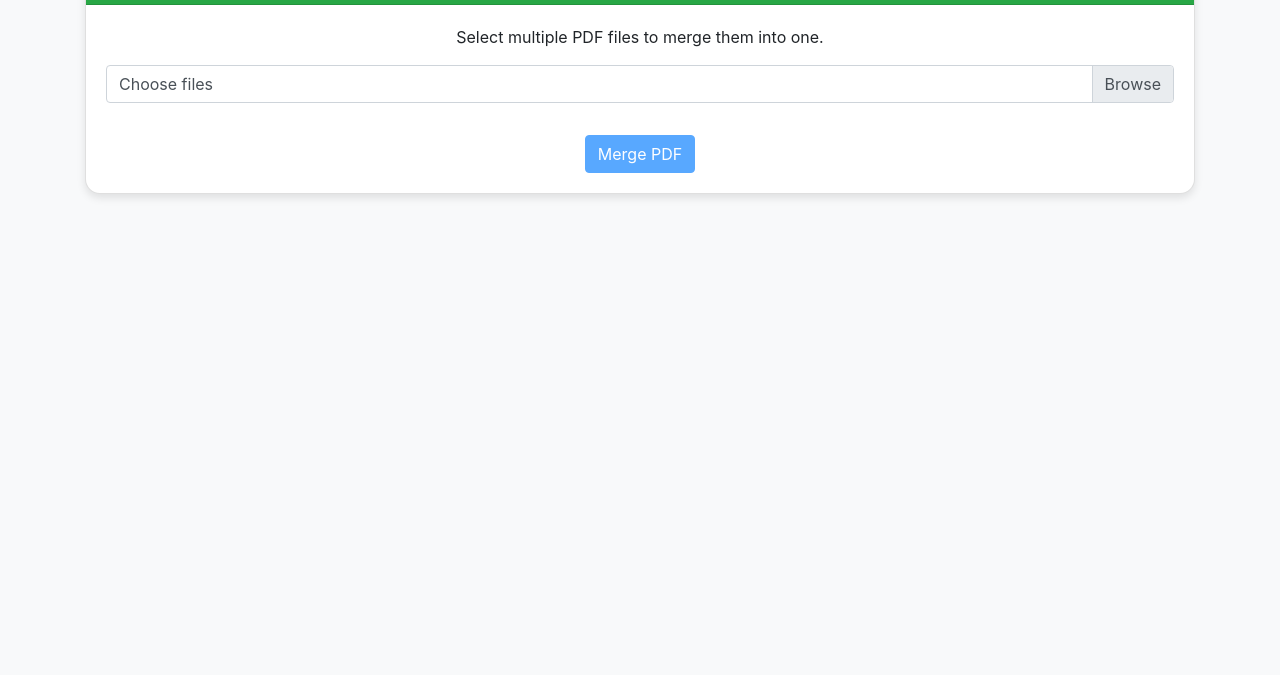
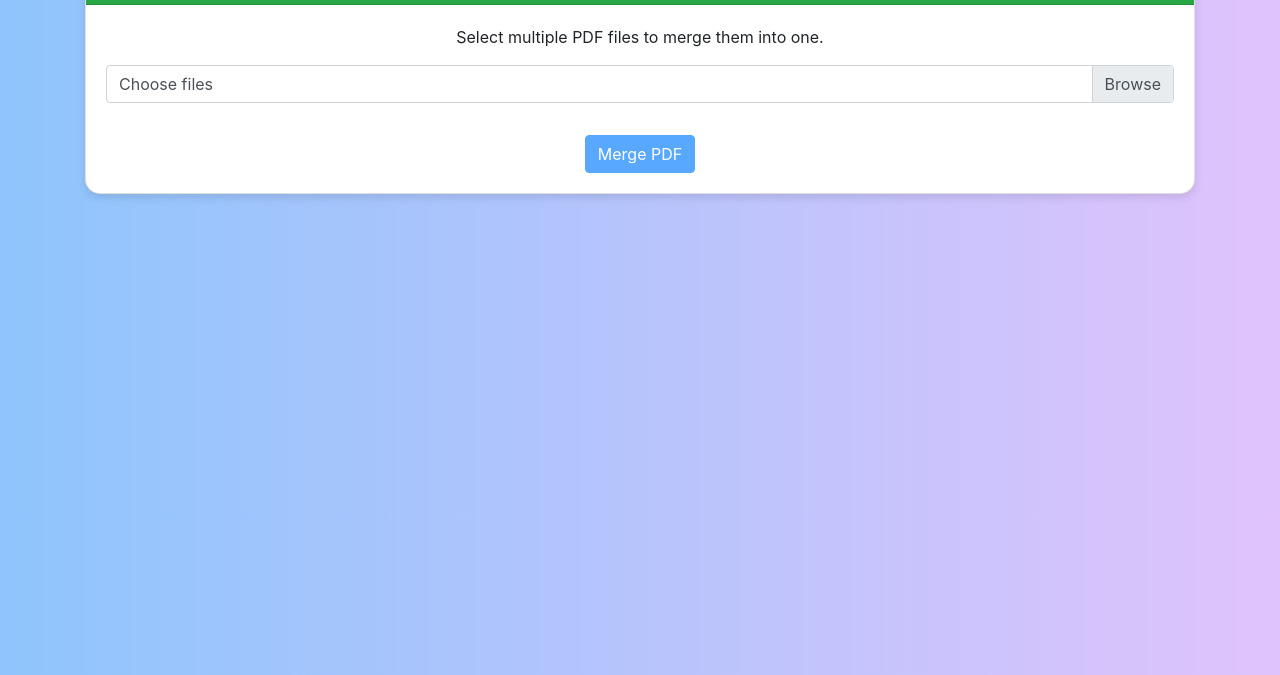
Before and after one commit to singhardhendra5-cpu/pdf-merger, a plain HTML site: page index.html in a window 1280 px wide. Shown: the part 125-800 px from the top of the page. Drawn offline with nearby package versions, Linux system fonts and the light colour scheme.

Commit message:
Update background color

```diff
--- a/style.css
+++ b/style.css
@@ -1,5 +1,5 @@
 body {
-    background-color: #f8f9fa;
+    background-image: linear-gradient(to right, #8EC5FC, #E0C3FC);
 }
 
 .card {
```
